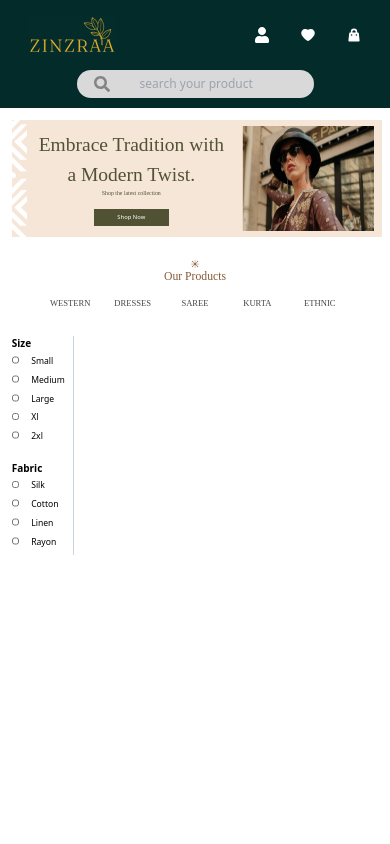
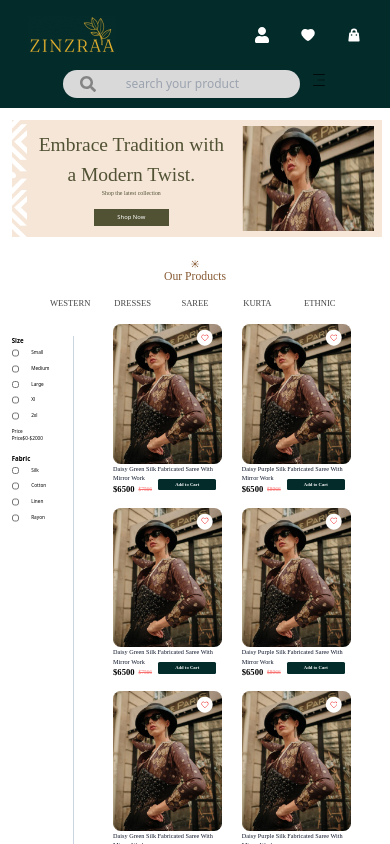
Before and after one commit to Anand3074/Asynk-Zinzraa, a React (Vite) app: page /Dresses in a window 390 px wide. Shown: the top 844 px of the page. Built offline with nearby package versions, Linux system fonts and the light colour scheme.

Commit message:
hover menu for mobile

```diff
--- a/src/App.jsx
+++ b/src/App.jsx
@@ -11,8 +11,12 @@ import Wishlist from './Pages/Wishlist.jsx'
 import Cart from './Test/Cart.jsx'
 import Contact from './Components/userphoto.jsx'
 import Detail from './Pages/Prodctdetail.jsx'
-import Signup from './Pages/LoginAuth.jsx'
-
+// import AddProduct from './Test/AddProduct.jsx'
+// import Dashboard from './Test/Dashboard.jsx'
+// import DashboardTab from './Test/DashboardTab.jsx'
+// import UpdateProduct from './Test/UpdateProduct.jsx'
+ import Signup from './Pages/LoginAuth.jsx'
+import hamburger from './Components/hamburger.jsx'
 
 
 const App = () => {
@@ -31,7 +35,12 @@ const App = () => {
       <Route path='/Cart' Component={Cart}/>
       <Route path='/detail' Component={Detail}/>
       <Route path='/Auth' Component={Signup}/>
-
+      <Route path='/hamburger' Component={hamburger}/>
+      {/* <Route path='/AddProduct' Component={AddProduct}/>
+      <Route path='/Dashboard' Component={Dashboard}/>
+      <Route path='/DashboardTab' Component={DashboardTab}/>
+      <Route path='/Login' Component={Login}/>
+      <Route path='/UpdateProduct' Component={UpdateProduct}/> */}
       </Routes>
       </BrowserRouter>
 
@@ -40,3 +49,26 @@ const App = () => {
   )
 }
 export default App
+
+//user
+export const ProtectedRoutes = ({ children }) => {
+  if (localStorage.getItem('currentUser')) {
+    return children
+  }
+  else {
+    return <Navigate to='/login' />
+  }
+}
+
+
+//admin
+export const ProtectedRoutesForAdmin = ({children}) => {
+  const admin = JSON.parse(localStorage.getItem('user'))
+  console.log(admin.user.email)
+  if (admin.user.email === 'surveyash67@gmail.com') {
+    return children
+  }
+  else {
+    return <Navigate to='/login' />
+  }
+}
--- a/src/Components/Testimonial.jsx
+++ b/src/Components/Testimonial.jsx
@@ -21,7 +21,7 @@ const Testimonial = () => {
             </div>
             <div className='justify-center w-full md:h-auto h-[250px] md:py-[38px] py-[12px]' style={{ backgroundImage: `url(${Vec4})`}}>
                 <div className='flex flex-row justify-center gap-[12px] md:gap-[37px]'>
-                <div className='border border-solid border-1px border-[#875A33]
+                <div className=' border border-solid border-1px border-[#875A33]
                                         bg-white justify-center items-center
                                         md:h-[470px] md:w-[470px] h-[160px] w-[160px]'>
                        <div className='md:text-[32px] text-[10px]  font-noto md:mt-[54px]
--- /dev/null
+++ b/src/Components/hamburger.jsx
@@ -0,0 +1,33 @@
+import React from 'react'
+import {Link} from 'react-router-dom'
+
+const hamburger = () => {
+  return (
+    <div>
+         <div className='sm:hidden block absolute top-20vw text-white font-bold font-[playfair] text-[5vw] z- w-full left-0 right-0 bg-teal-dark transition'>
+            <ul className="text-center text-x1 p-20">
+                <Link to="/" >
+                    <li className='my-4 pt-4  hover:rounded'>Products</li>
+                </Link>
+                <Link to="/Auth">
+                    <li className='my-4 py-4  hover:rounded'>Saree</li>
+                </Link>
+                <Link to="/Dresses">
+                    <li className='my-4 py-4  hover:rounded'>Kurtas</li>
+                </Link>
+                <Link to="/Dresses">
+                    <li className='my-4 py-4  hover:rounded'>Dresses</li>
+                </Link>
+                <Link to="/Contact">
+                    <li className='my-4 py-4 border-b border-teal-dark hover:rounded'>Contact us</li>
+                </Link>
+
+            </ul>
+
+
+        </div>
+    </div>
+  )
+}
+
+export default hamburger
--- a/src/Pages/Dresses.jsx
+++ b/src/Pages/Dresses.jsx
@@ -2,8 +2,32 @@ import React from 'react'
 import Poster from '../Components/Modern.jsx'
 import elestar from '../assets/ele1.png'
 import Cards from '../Components/Cards.jsx'
+import c1 from '../assets/c1.png'
+import c2 from '../assets/c1.png'
+import c3 from '../assets/c1.png'
 
 const Dresses = () => {
+
+let Products1 = {
+        image : c1,
+        specific : "Daisy Grey Silk Fabricated Saree With Mirror Work ",
+        price : '$6500',
+        oldprice : '$8999'}
+let Products2 = {
+        image : c2,
+        specific : "Daisy Purple Silk Fabricated Saree With Mirror Work",
+        price : '$6500',
+        oldprice : '$8066'}
+let Products3 = {
+        image : c3,
+        specific : "Daisy Green Silk Fabricated Saree With Mirror Work",
+        price : '$6500',
+        oldprice : '$7566'
+
+    }
+
+  let initialPrice=0
+  let finalPrice = 2000
   return (
     <div>
       <div>
@@ -28,13 +52,13 @@ const Dresses = () => {
               </ul>
           </nav>
         </div>
-        <div id='products-container-parent'>
+        <div id='products-container-parent' className='flex flex-row'>
           <div id='left' className='flex flex-col w-[16vw] border-r border-r-[1px] border-slate-300 m-[3vw]'>
-            <div id='size' className='flex flex-col'>
-                <div className='text-[2.57vw] font-bold mb-[1vw]'>
+            <div id='size' className='flex flex-col w-[25vw]'>
+                <div className='text-[1.57vw] font-bold mb-[1vw]'>
                     Size
                 </div>
-                <div className='text-[2.21vw]'>
+                <div className='text-[1.21vw]'>
                   <div className='flex flex-row gap-[3vw] mb-[1.5vw]'>
                     <div>
                         <input type='checkbox' className='w-[2vw] h-[2vw]'/>
@@ -77,11 +101,22 @@ const Dresses = () => {
                 </div>
               </div>
             </div>
+            <div className='text-[1.21vw]'>
+              <div>Price</div>
+              <div></div>
+              <div className='flex flex-row'>
+                <div>Price</div>
+                <div>${initialPrice}</div>
+                <div>-</div>
+                <div>${finalPrice}</div>
+
+              </div>
+            </div>
             <div id='Fabric' className='flex mt-[3vw] flex-col'>
-                <div className='text-[2.57vw] font-bold mb-[1vw]'>
+                <div className='text-[1.57vw] font-bold mb-[1vw]'>
                     Fabric
                 </div>
-                <div className='text-[2.21vw]'>
+                <div className='text-[1.21vw]'>
                   <div className='flex flex-row gap-[3vw] mb-[1.5vw]'>
                     <div>
                         <input type='checkbox' className='w-[2vw] h-[2vw]'/>
@@ -116,15 +151,39 @@ const Dresses = () => {
                 </div>
               </div>
             </div>
-
-
-
           </div>
-          <div id='right'>
-            <div className='flex flex-row'>
+          <div id='right' className='w-[75vw] flex flex-col'>
+            <div className='flex flex-row justify-center gap-[5vw] mb-[2vw]'>
                 <div>
-
-                  </div>
+                  <Cards Products={Products3}/>
+                </div>
+                <div>
+                  <Cards Products={Products2}/>
+                </div>
+            </div>
+            <div className='flex flex-row justify-center gap-[5vw] mb-[2vw]'>
+                <div>
+                  <Cards Products={Products3}/>
+                </div>
+                <div>
+                  <Cards Products={Products2}/>
+                </div>
+            </div>
+            <div className='flex flex-row justify-center gap-[5vw] mb-[2vw]'>
+                <div>
+                  <Cards Products={Products3}/>
+                </div>
+                <div>
+                  <Cards Products={Products2}/>
+                </div>
+            </div>
+            <div className='flex flex-row justify-center gap-[5vw] mb-[2vw]'>
+                <div>
+                  <Cards Products={Products3}/>
+                </div>
+                <div>
+                  <Cards Products={Products2}/>
+                </div>
             </div>
 
           </div>
--- a/src/Pages/Nav.jsx
+++ b/src/Pages/Nav.jsx
@@ -13,9 +13,12 @@ import {Element, Events, animateScroll as scroll, scrollSpy, scroller } from 're
 
 const Nav2 = () => {
     // for hamburger menu
+    // const [click, setClick] = useState(false);
+    // const handleClick = () => setClick(true);
+
     const content =
     <>
-        <div className='lg:hidden block absolute top-16 w-full left-0 rigth-0 bg-teal-dark transition'>
+        <div className='sm:hidden block absolute top-16 z- w-full left-0 right-0 bg-teal-dark transition'>
             <ul className="text-center text-x1 p-20">
                 <Link to="/" >
                     <li className='my-4 py-4 border-b border-teal-dark hover:rounded'>Products</li>
@@ -23,7 +26,7 @@ const Nav2 = () => {
                 <Link to="/Auth">
                     <li className='my-4 py-4 border-b border-teal-dark hover:rounded'>Saree</li>
                 </Link>
-                <Link to="/Kurtas">
+                <Link to="/Dresses">
                     <li className='my-4 py-4 border-b border-teal-dark hover:rounded'>Kurtas</li>
                 </Link>
                 <Link to="/Dresses">
@@ -34,6 +37,8 @@ const Nav2 = () => {
                 </Link>
 
             </ul>
+
+
         </div>
     </>
   return (
@@ -48,7 +53,7 @@ const Nav2 = () => {
                         <Link to="/Auth">
                             <li className='hover:text-[#CC911D] transition cursor-pointer'>Saree</li>
                         </Link>
-                        <Link to="/Kurtas">
+                        <Link to="/Dresses">
                             <li className='hover:text-[#CC911D] transition cursor-pointer'>Kurtas</li>
                         </Link>
                         <Link to="/Dresses">
@@ -84,13 +89,24 @@ const Nav2 = () => {
                     </div>
                 </div>
             </div>
-            <div className= 'flex justify-center'>
-            <div className='flex bg-grey-ray h-[28px] gap-[30px]  rounded-[20px] items-center md:hidden mb-[10px] self-end'>
+            <div className= 'flex sm:hidden justify-center'>
+                <div className='flex bg-grey-ray h-[28px] gap-[30px]  rounded-[20px] items-center  mb-[10px] self-end'>
                             <FaSearch className='text-[#848484] ml-[17px]' />
                             <input
                             placeholder='search your product'
                             className="bg-transparent border-none text-xs focus:outline-none"
                             />
+                </div>
+                {/* <div>
+                    {click && content}
+                </div> */}
+                <div className='ml-[3vw]'>
+                    <Link to='/hamburger'>
+                    <button className='transition'>
+                        {/* { click ? <FaTimes/> : <CiMenuFries/> } */}
+                        <CiMenuFries/>
+                    </button>
+                    </Link>
                 </div>
             </div>
 
```
